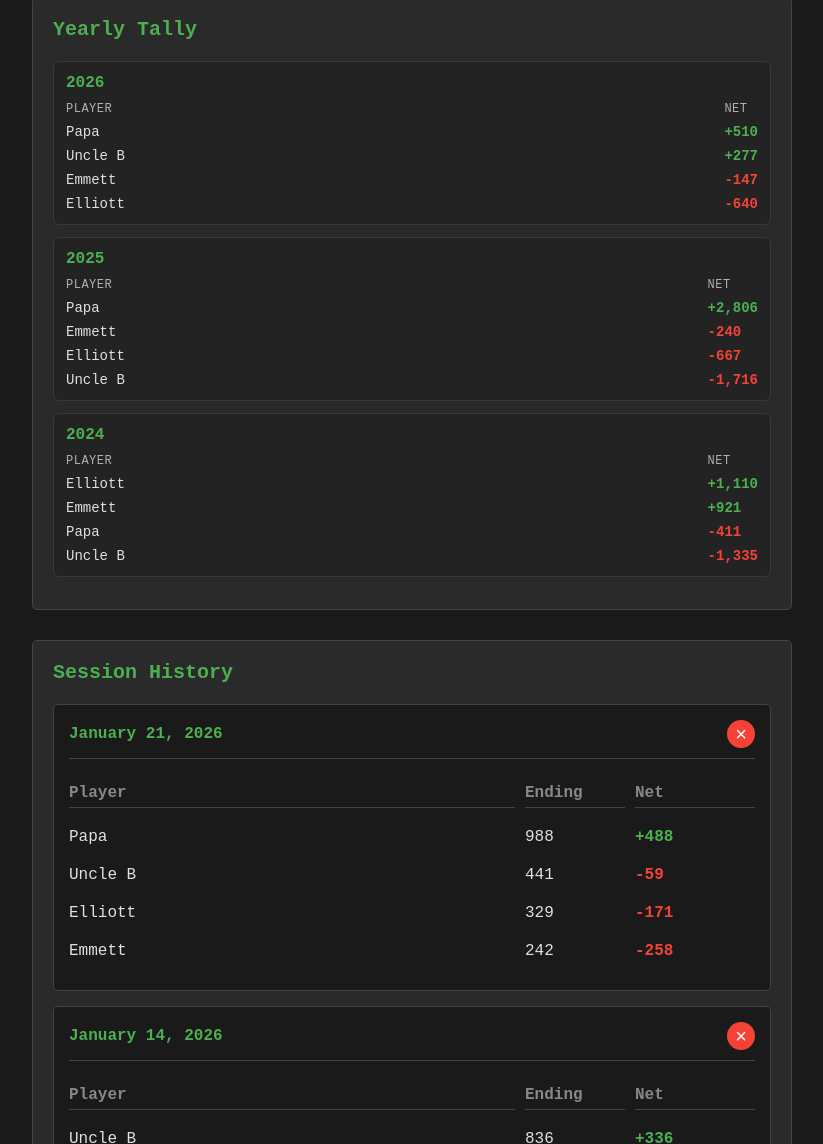
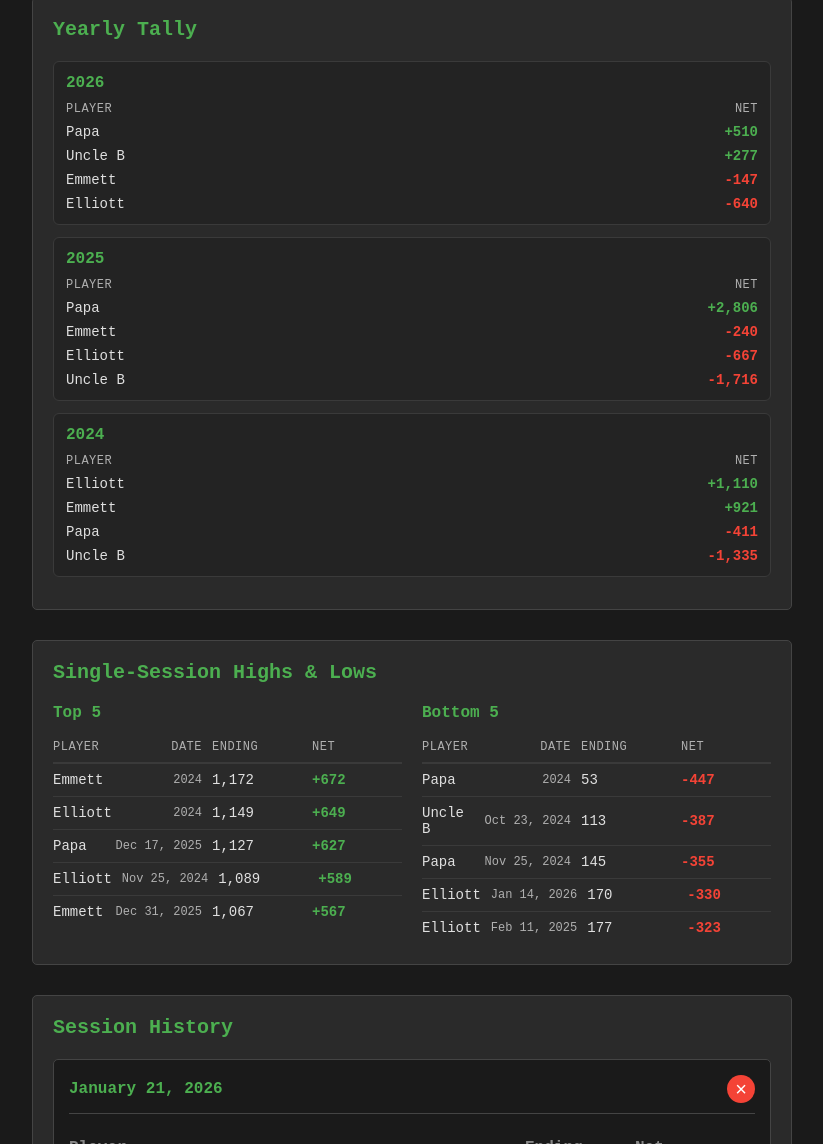
Before and after one commit to snakesford/PokerScores, a website: page index.html in a window 1280 px wide. Shown: the part 937-2081 px from the top of the page, without its empty margins (228-1051 px from the left). Drawn offline with Linux system fonts and the light colour scheme.

Commit message:
singels ession top 5 and bottom 5

```diff
--- a/index.html
+++ b/index.html
@@ -67,6 +67,32 @@
     </div>
 
     <div class="scores-container" style="margin-top: 30px;">
+        <h2>Single-Session Highs & Lows</h2>
+        <div class="top-bottom-grid">
+            <div>
+                <div class="top-bottom-title">Top 5</div>
+                <div class="top-bottom-header">
+                    <span>Player</span>
+                    <span>Date</span>
+                    <span>Ending</span>
+                    <span>Net</span>
+                </div>
+                <div id="topSessions"></div>
+            </div>
+            <div>
+                <div class="top-bottom-title">Bottom 5</div>
+                <div class="top-bottom-header">
+                    <span>Player</span>
+                    <span>Date</span>
+                    <span>Ending</span>
+                    <span>Net</span>
+                </div>
+                <div id="bottomSessions"></div>
+            </div>
+        </div>
+    </div>
+
+    <div class="scores-container" style="margin-top: 30px;">
         <h2>Session History</h2>
         <div id="historyList"></div>
     </div>
--- a/script.js
+++ b/script.js
@@ -362,6 +362,69 @@
             return totals;
         }
 
+        function formatSessionDate(dateStr) {
+            if (/^\d{4}$/.test(dateStr)) {
+                return dateStr;
+            }
+            const dateObj = new Date(dateStr);
+            if (!isNaN(dateObj.getTime())) {
+                return dateObj.toLocaleDateString('en-US', {
+                    year: 'numeric',
+                    month: 'short',
+                    day: 'numeric'
+                });
+            }
+            return dateStr;
+        }
+
+        function displayTopBottomSessions() {
+            const topSessions = document.getElementById('topSessions');
+            const bottomSessions = document.getElementById('bottomSessions');
+
+            const entries = [];
+            sessions.forEach(session => {
+                session.players.forEach(playerEntry => {
+                    entries.push({
+                        date: session.date,
+                        player: playerEntry.player,
+                        net: playerEntry.net,
+                        ending: playerEntry.ending
+                    });
+                });
+            });
+
+            if (entries.length === 0) {
+                topSessions.innerHTML = '<div class="empty-state">No sessions yet.</div>';
+                bottomSessions.innerHTML = '<div class="empty-state">No sessions yet.</div>';
+                return;
+            }
+
+            const sortedHigh = [...entries].sort((a, b) => b.net - a.net).slice(0, 5);
+            const sortedLow = [...entries].sort((a, b) => a.net - b.net).slice(0, 5);
+
+            const renderList = (list, container) => {
+                container.innerHTML = '';
+                list.forEach(entry => {
+                    const row = document.createElement('div');
+                    row.className = 'top-bottom-row';
+
+                    const netClass = entry.net >= 0 ? 'positive' : 'negative';
+                    const netDisplay = entry.net >= 0 ? `+${entry.net.toLocaleString()}` : entry.net.toLocaleString();
+
+                    row.innerHTML = `
+                        <span>${entry.player}</span>
+                        <span class="top-bottom-date">${formatSessionDate(entry.date)}</span>
+                        <span>${entry.ending.toLocaleString()}</span>
+                        <span class="${netClass}">${netDisplay}</span>
+                    `;
+                    container.appendChild(row);
+                });
+            };
+
+            renderList(sortedHigh, topSessions);
+            renderList(sortedLow, bottomSessions);
+        }
+
         function displayYearlyTally() {
             const yearlyTally = document.getElementById('yearlyTally');
             const yearlyTotals = calculateYearlyTotals();
@@ -468,6 +531,7 @@
         function displayAll() {
             displayStandings();
             displayYearlyTally();
+            displayTopBottomSessions();
             displayHistory();
         }
 
--- a/styles.css
+++ b/styles.css
@@ -216,7 +216,7 @@
 
         .yearly-rows {
             display: grid;
-            grid-template-columns: 1fr auto;
+            grid-template-columns: 1fr 120px;
             gap: 8px 12px;
             align-items: center;
         }
@@ -230,6 +230,58 @@
 
         .yearly-row {
             font-size: 14px;
+        }
+
+        .yearly-rows-header:nth-child(2),
+        .yearly-row:nth-child(2n) {
+            text-align: right;
+        }
+
+        .top-bottom-grid {
+            display: grid;
+            grid-template-columns: repeat(2, minmax(0, 1fr));
+            gap: 20px;
+        }
+
+        .top-bottom-title {
+            color: #4CAF50;
+            font-weight: bold;
+            margin-bottom: 10px;
+        }
+
+        .top-bottom-row,
+        .top-bottom-header {
+            display: grid;
+            grid-template-columns: 1fr auto 90px 90px;
+            gap: 10px;
+            align-items: center;
+            padding: 8px 0;
+            border-bottom: 1px solid #3a3a3a;
+            font-size: 14px;
+        }
+
+        .top-bottom-header {
+            color: #b0b0b0;
+            font-size: 12px;
+            text-transform: uppercase;
+            letter-spacing: 0.5px;
+            border-bottom: 2px solid #3a3a3a;
+        }
+
+        .top-bottom-row:last-child {
+            border-bottom: none;
+        }
+
+        .top-bottom-date {
+            color: #b0b0b0;
+            font-size: 12px;
+            white-space: nowrap;
+        }
+
+        @media (max-width: 700px) {
+            .top-bottom-grid {
+                grid-template-columns: 1fr;
+            }
         }
 
         .scores-container {
```
